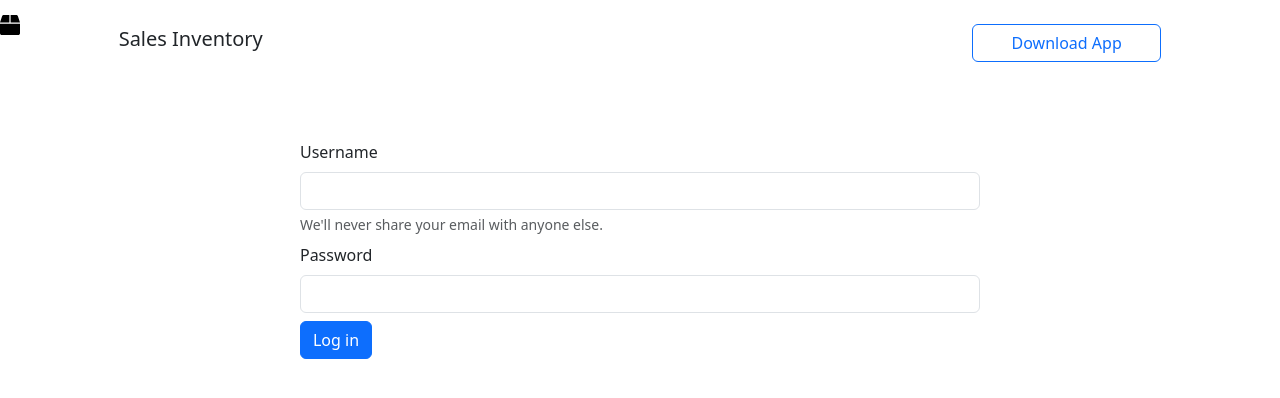
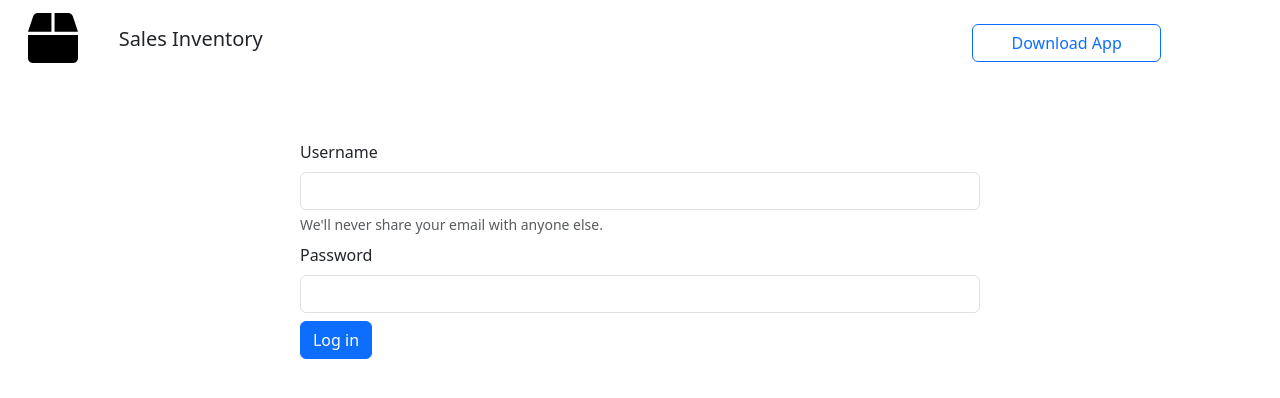
Before and after one commit to MarkRyuo/SalesInventory-SIMS-, a React (Vite) app in the folder client/: page / in a window 1280 px wide. Shown: the top 398 px of the page. Built offline with nearby package versions, Linux system fonts and the light colour scheme.

Commit message:
Subject: Body

```diff
--- a/client/src/components/Navbar/NavbarLogin.tsx
+++ b/client/src/components/Navbar/NavbarLogin.tsx
@@ -9,8 +9,8 @@ export default function NavbarLogin() {
             <div className="row ">
                 <nav className="navbar col-1 d-none d-sm-block pb-5">
                     <div className="">
-                        <a className="navbar-brand" href="#">
-                            <p><FaBox /></p>
+                        <a className="navbar-brand d-flex justify-content-center m-0" href="#">
+                            <p className="text-center"><FaBox style={{width: "50px", height: "50px"}}/></p>
                             {/* <img src= alt="Bootstrap" width="70" height="70"/> */}
                         </a>
                     </div>
```
Also changed, not shown: client/src/App.tsx (line endings or trailing spaces).
